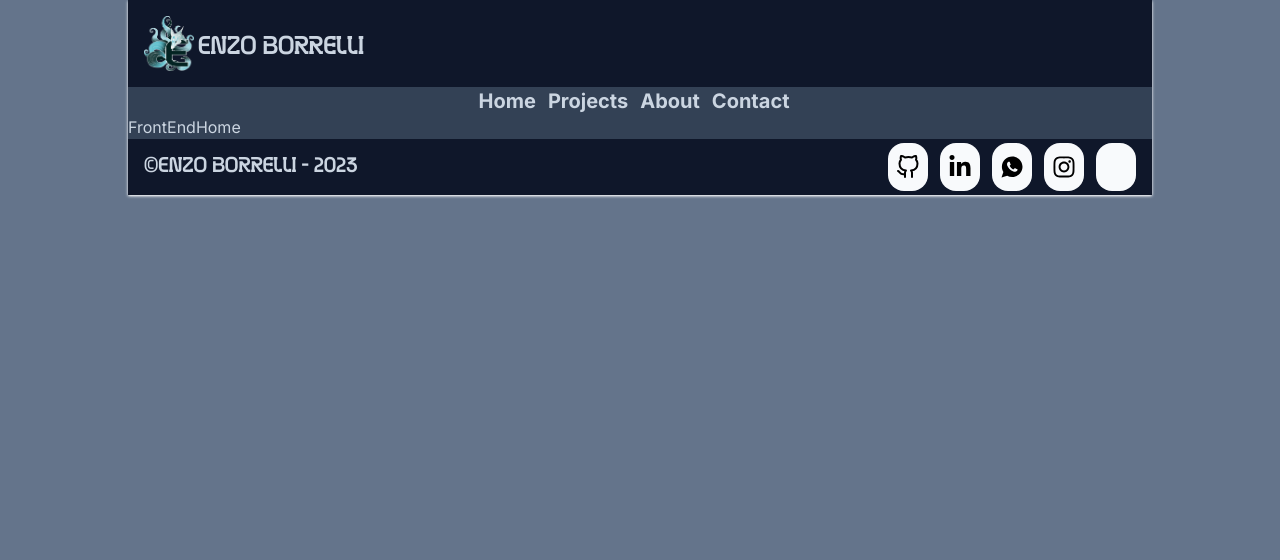
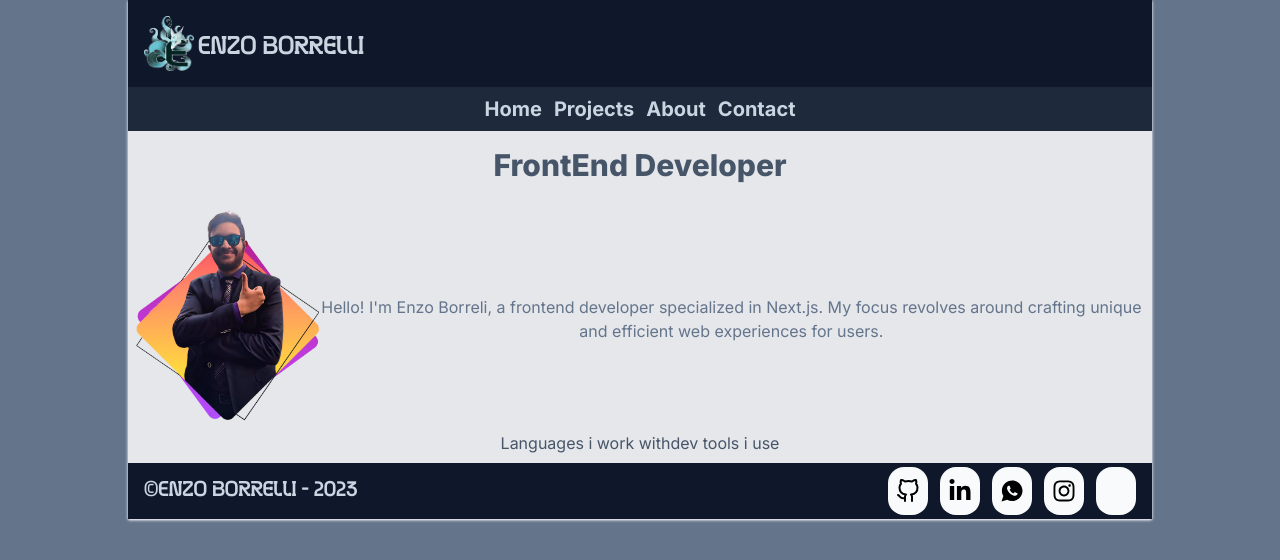
Before and after one commit to EnzoBorrelli/EnzoBorrelli_Web, a Next.js app: page /frontend in a window 1280 px wide. Shown: the top 560 px of the page. Built offline with nearby package versions, Linux system fonts and the light colour scheme; some icons are missing.

Commit message:
feat: added frontend homepage

```diff
--- a/src/app/frontend/nav/nav.tsx
+++ b/src/app/frontend/nav/nav.tsx
@@ -7,19 +7,19 @@ import { RxCross2 } from "react-icons/rx";
 const navLinks = [
     {
       title: "Home",
-      path: "frontend",
+      path: "/frontend",
     },
     {
       title: "Projects",
-      path: "frontend/projects",
+      path: "/frontend/projects",
     },
     {
       title: "About",
-      path: "frontend/about",
+      path: "/frontend/about",
     },
     {
       title: "Contact",
-      path: "frontend/contact",
+      path: "/frontend/contact",
     },
   ];
 
@@ -30,11 +30,9 @@ export default function Nav() {
   function togMenu() {
     setMenu(!menu);
     setMenuIcon(!menuIcon);
-    console.log(menu);
-    console.log(menuIcon);
   }
   return (
-    <nav>
+    <nav className="bg-slate-800 sm:py-2">
         <button
           className="my-3 text-2xl sm:hidden sm:pointer-events-none"
           onClick={togMenu}
@@ -42,12 +40,12 @@ export default function Nav() {
           {menuIcon ? <RxCross2 /> : <GiHamburgerMenu />}
         </button>
         <ul
-          className={`flex flex-wrap flex-col sm:flex-row gap-3 sm:mr-3 h-full items-center justify-center text-xl sm:flex ${
+          className={`flex flex-wrap flex-col sm:flex-row sm:gap-3 sm:mr-3 w-full h-full items-center justify-center text-xl sm:flex ${
             menu ? "" : "hidden"
           }`}
         >
           {navLinks.map((link, index) => (
-            <li key={index}>
+            <li key={index} className="w-full sm:w-fit flex justify-center py-2 sm:py-0 shadow-sm shadow-slate-600 sm:shadow-none">
               <Link
                 className="relative font-bold text-l w-fit block after:block after:content-[''] after:absolute after:h-[3px] after:bg-teal-400 after:w-full after:scale-x-0 after:hover:scale-x-100 after:transition after:duration-300 after:origin-center"
                 href={link.path}
--- a/src/app/frontend/page.tsx
+++ b/src/app/frontend/page.tsx
@@ -1,7 +1,54 @@
-import React from 'react'
+"use client";
+import Image from "next/image";
+import React, { useEffect } from "react";
+import { motion } from "framer-motion";
+
+const sectionsStyles = "w-full flex flex-col items-center justify-center sm:flex-row"
 
 export default function FrontEndHome() {
+  useEffect(() => {
+    document.title = "Enzo Borrelli Web | FrontEnd Developer";
+  }, []);
+
   return (
-    <div>FrontEndHome</div>
-  )
+    <main className="bg-gray-200 w-full h-full flex flex-col p-2 fex-nowrap items-center justify-center text-slate-600">
+      <motion.h1
+        initial={{ y: -500 }}
+        animate={{ y: 0 }}
+        transition={{ duration: 1 }}
+        className="text-3xl font-extrabold py-2"
+      >
+        FrontEnd Developer
+      </motion.h1>
+      <section className={sectionsStyles}>
+        <motion.div
+          initial={{ rotateX: 180, opacity: 0 }}
+          animate={{ rotateX: 0, opacity: 1 }}
+          transition={{ delay: 1, duration: 0.5 }}
+          className="mt-4 -mb-5"
+        >
+          <Image
+            src="/images/yoMismo.webp"
+            width={250}
+            height={250}
+            alt="logo"
+            loading="lazy"
+          />
+        </motion.div>
+        <motion.h2 initial={{opacity:0}} animate={{opacity:1}} className="mt-4 text-center text-slate-500">
+          Hello! I'm Enzo Borreli, a frontend developer specialized in Next.js.
+          My focus revolves around crafting unique and efficient web experiences
+          for users.
+        </motion.h2>
+      </section>
+      <section className={sectionsStyles}>
+        <div>
+          <h2>Languages i work with</h2>
+        </div>
+        <div>
+          <h2>dev tools i use</h2>
+        </div>
+      </section>
+    </main>
+  );
 }
--- a/src/app/page.tsx
+++ b/src/app/page.tsx
@@ -32,7 +32,7 @@ export default function Home() {
               onMouseLeave={() => setLeftIsHover(false)}
               href="video"
             >
-              Edicion de Video
+              Video Editor
             </Link>
           </motion.h1>
           <VideoPhoneVariant />
@@ -52,7 +52,7 @@ export default function Home() {
               onMouseLeave={() => setIsRightHover(false)}
               href="frontend"
             >
-              Desarrollo FrontEnd
+              FrontEnd Developer
             </Link>
           </motion.h1>
           <FrontEndPhoneVariant />
--- a/src/app/video/page.tsx
+++ b/src/app/video/page.tsx
@@ -1,4 +1,10 @@
+import { Metadata } from 'next';
 import React from 'react'
+
+export const metadata: Metadata = {
+  title: "EnzoBorrelli Web | Video Editor",
+  description: "Enzo Borrelli Portfolio",
+};
 
 export default function VideoHome() {
   return (
```
Also changed, not shown: public/images/yoMismo.webp (added).
